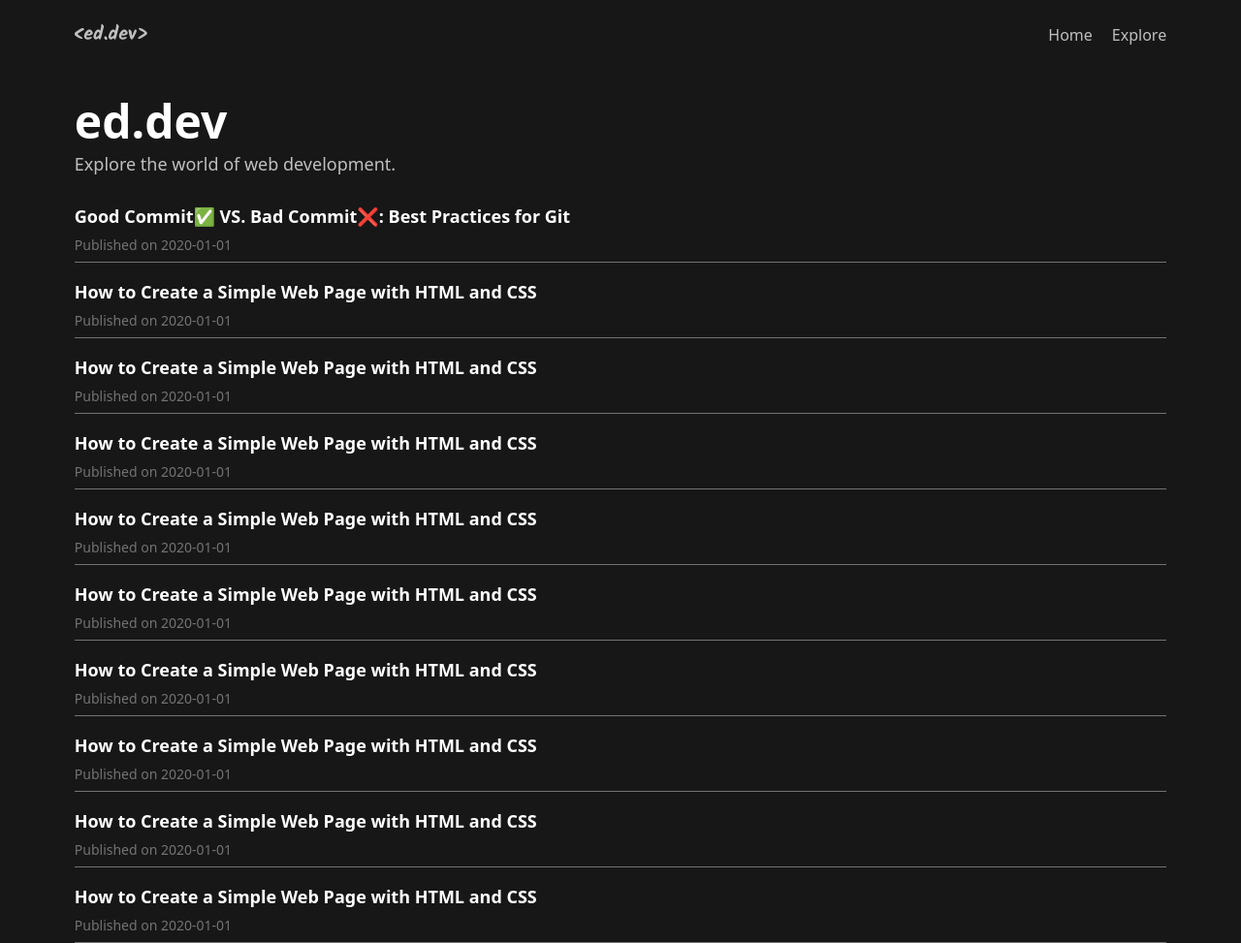
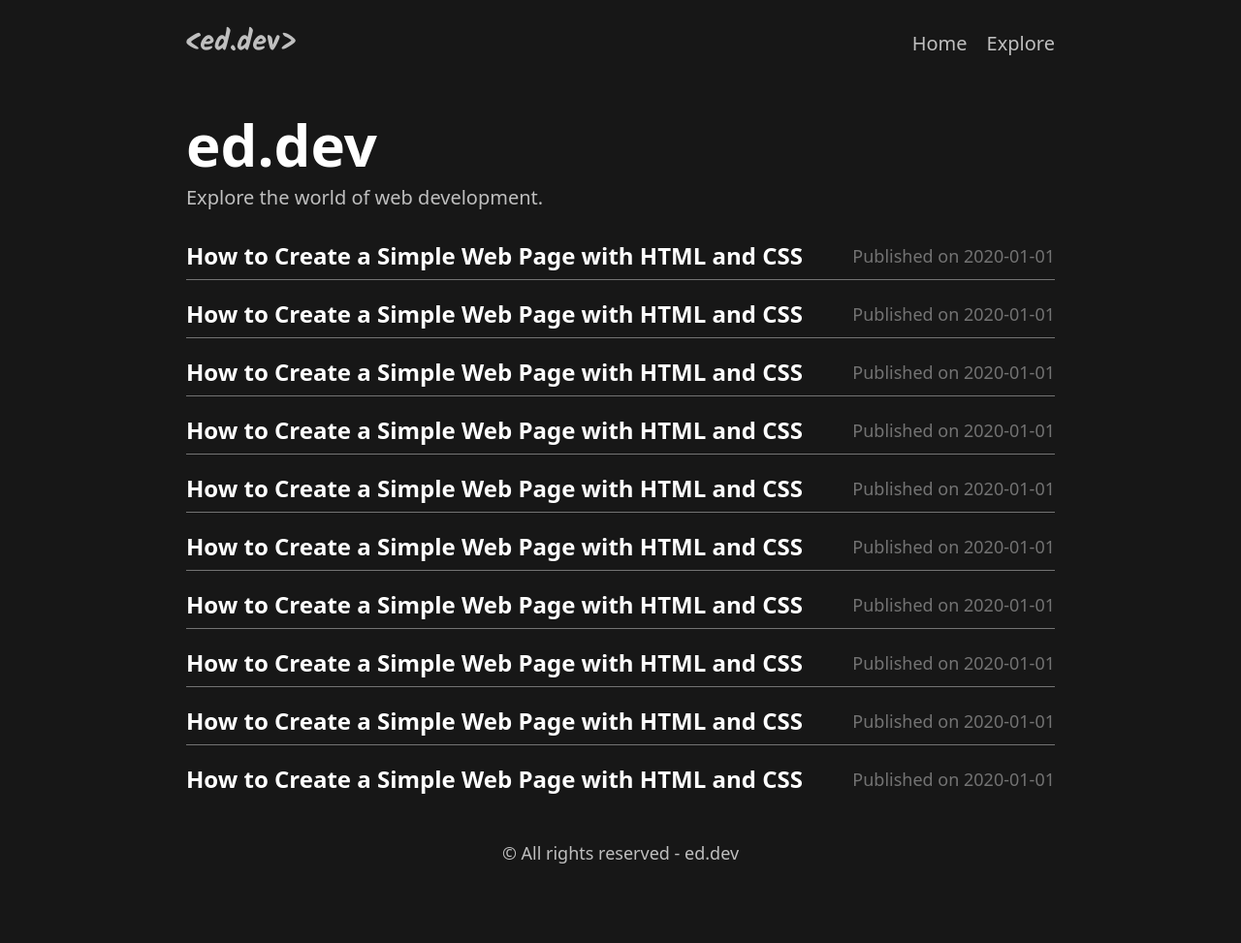
Before and after one commit to EdGonzz/blog-dev2.0, a plain HTML site: page index.html in a window 1280 px wide. Shown: the whole page at 97% size. After the commit the page ends 932 px from the top, so only its background shows below. Drawn offline with Linux system fonts and the light colour scheme; files whose address does not match are found by name.

Commit message:
Update header logo link in index.html

```diff
--- a/index.html
+++ b/index.html
@@ -1,5 +1,6 @@
 <!DOCTYPE html>
 <html lang="en">
+
 <head>
   <meta charset="UTF-8">
   <meta name="viewport" content="width=device-width, initial-scale=1.0">
@@ -7,9 +8,12 @@
   <link rel="stylesheet" href="./styles/basics.css">
   <link rel="stylesheet" href="./styles/home.css">
 </head>
+
 <body>
   <header class="header">
+    <a class="header__link" href="./index.html">
       <span class="header__logo">&#60;ed.dev&#62;</span>
+    </a>
     <nav class="header__links">
       <a class="header__link" href="./index.html">Home</a>
       <a class="header__link" href="./explore.html">Explore</a>
@@ -22,77 +26,104 @@
     </header>
 
     <section class="main__blogs">
-      <article class="blog">
-        <header class="blog__header">
-          <h2 class="blog__title">Good Commit✅ VS. Bad Commit❌: Best Practices for Git</h2>
-          <p class="blog__date">Published on 2020-01-01</p>
-        </header>
-      </article>
 
       <article class="blog">
+        <a class="blog__link" href="./blogPage.html">
           <header class="blog__header">
             <h2 class="blog__title">How to Create a Simple Web Page with HTML and CSS</h2>
             <p class="blog__date">Published on 2020-01-01</p>
           </header>
+        </a>
       </article>
 
       <article class="blog">
+        <a class="blog__link" href="./blogPage.html">
           <header class="blog__header">
             <h2 class="blog__title">How to Create a Simple Web Page with HTML and CSS</h2>
             <p class="blog__date">Published on 2020-01-01</p>
           </header>
+        </a>
       </article>
 
       <article class="blog">
+        <a class="blog__link" href="./blogPage.html">
           <header class="blog__header">
             <h2 class="blog__title">How to Create a Simple Web Page with HTML and CSS</h2>
             <p class="blog__date">Published on 2020-01-01</p>
           </header>
+        </a>
       </article>
 
       <article class="blog">
+        <a class="blog__link" href="./blogPage.html">
           <header class="blog__header">
             <h2 class="blog__title">How to Create a Simple Web Page with HTML and CSS</h2>
             <p class="blog__date">Published on 2020-01-01</p>
           </header>
+        </a>
       </article>
 
       <article class="blog">
+        <a class="blog__link" href="./blogPage.html">
           <header class="blog__header">
             <h2 class="blog__title">How to Create a Simple Web Page with HTML and CSS</h2>
             <p class="blog__date">Published on 2020-01-01</p>
           </header>
+        </a>
       </article>
 
       <article class="blog">
+        <a class="blog__link" href="./blogPage.html">
           <header class="blog__header">
             <h2 class="blog__title">How to Create a Simple Web Page with HTML and CSS</h2>
             <p class="blog__date">Published on 2020-01-01</p>
           </header>
+        </a>
       </article>
 
       <article class="blog">
+        <a class="blog__link" href="./blogPage.html">
           <header class="blog__header">
             <h2 class="blog__title">How to Create a Simple Web Page with HTML and CSS</h2>
             <p class="blog__date">Published on 2020-01-01</p>
           </header>
+        </a>
       </article>
 
       <article class="blog">
+        <a class="blog__link" href="./blogPage.html">
           <header class="blog__header">
             <h2 class="blog__title">How to Create a Simple Web Page with HTML and CSS</h2>
             <p class="blog__date">Published on 2020-01-01</p>
           </header>
+        </a>
       </article>
 
       <article class="blog">
+        <a class="blog__link" href="./blogPage.html">
           <header class="blog__header">
             <h2 class="blog__title">How to Create a Simple Web Page with HTML and CSS</h2>
             <p class="blog__date">Published on 2020-01-01</p>
           </header>
+        </a>
       </article>
+
+      <article class="blog">
+        <a class="blog__link" href="./blogPage.html">
+          <header class="blog__header">
+            <h2 class="blog__title">How to Create a Simple Web Page with HTML and CSS</h2>
+            <p class="blog__date">Published on 2020-01-01</p>
+          </header>
+        </a>
+      </article>
+
     </section>
   </main>
 
+  <footer class="footer">
+    <p class="footer__text">© All rights reserved - ed.dev</p>
+  </footer>
+
 </body>
+
 </html>
--- a/styles/home.css
+++ b/styles/home.css
@@ -12,6 +12,7 @@ body {
 }
 
 .header__logo {
+  padding-top: 6px;
   font-family: var(--font-kalam);
   font-size: var(--text-xl);
   font-weight: bold;
@@ -55,15 +56,19 @@ body {
   padding-bottom: 0.8rem;
 }
 
-/* .blog:last-child {
+.blog:last-child {
   border-bottom: none;
-} */
+}
 
 .blog__header {
   display: flex;
   flex-direction: column;
   gap: 0.8rem;
   justify-content: space-between;
+}
+
+.blog__link {
+  text-decoration: none;
 }
 
 .blog__title {
@@ -76,8 +81,81 @@ body {
   color: var(--border-gray);
 }
 
+.footer {
+  margin-top: 4rem;
+  margin-bottom: 4rem;
+}
+
+.footer__text {
+  font-size: var(--text-base);
+  color: var(--text-secondary-color);
+  text-align: center;
+}
+
 @media (hover: hover) {
+  .header__logo:hover {
+    color: var(--color-primary);
+  }
+
   .header__link:hover {
     color: var(--color-primary);
   }
+
+  .blog:hover p {
+    color: var(--color-primary);
+  }
 }
+
+@media (width < 320px) {
+  .header {
+    gap: 0.2rem;
+  }
+
+  .header__links {
+    gap: 0.8rem;
+  }
+}
+
+@media (width > 700px) {
+  .header__logo {
+    font-size: var(--text-3xl);
+  }
+
+  .header__link {
+    font-size: var(--text-xl);
+  }
+
+  .main__title {
+    font-size: var(--text-6xl);
+  }
+
+  .main__subtitle {
+    font-size: var(--text-xl);
+  }
+
+  .blog__header {
+    flex-direction: row;
+    align-items: center;
+  }
+
+  .blog__title {
+    text-wrap: pretty;
+    font-size: var(--text-2xl);
+  }
+
+  .blog__date {
+    text-align: end;
+    text-wrap: balance;
+    font-size: var(--text-lg);
+  }
+
+  .footer__text {
+    font-size: var(--text-lg);
+  }
+}
+
+@media (width > 1000px) {
+  body {
+    width: 70%;
+  }
+}
```
Lines whose indentation alone changed are shown as unchanged.
